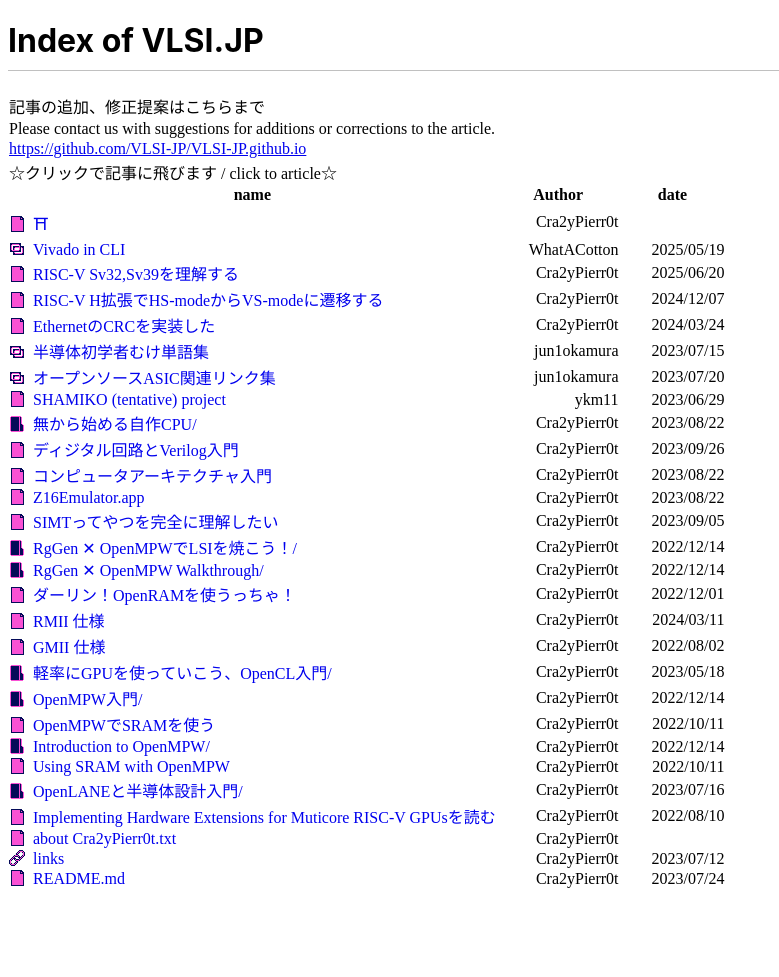
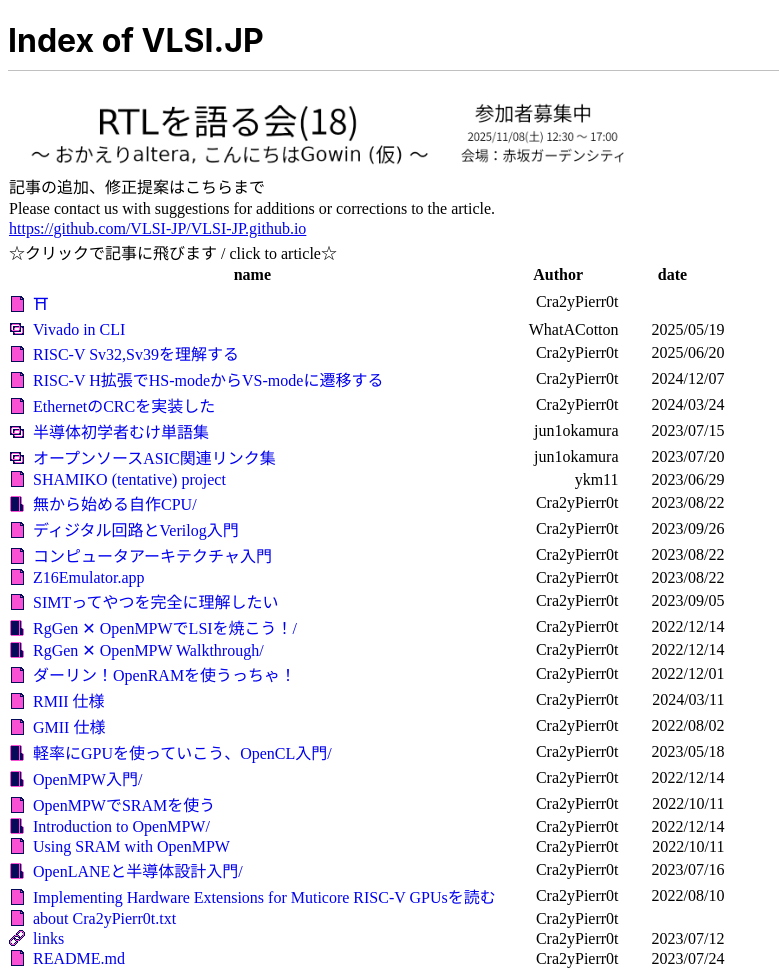
Before and after one commit to VLSI-JP/VLSI-JP.github.io, a Jekyll site: the page built from index.html, in a window 1280 px wide. Shown: the whole page, without its empty margins (0-779 px from the left). Built offline with Jekyll 4.4.1, drawn with Linux system fonts in a browser that asks for light colours; before the commit the page ends 900 px from its top, so only the background shows below that.

Commit message:
add ad to index

```diff
--- a/index.html
+++ b/index.html
@@ -111,6 +111,7 @@
         <h1 class="topname" id="header"> Index of VLSI.JP </h1>
         <table>
           <tbody>
+            <tr><td><img src="https://raw.githubusercontent.com/VLSI-JP/VLSI-JP.github.io/refs/heads/main/images/tenant_img/rtltalk18_yoko.png" width="50%"></td></tr>
             <tr><td>記事の追加、修正提案はこちらまで</td></tr>
             <tr><td>Please contact us with suggestions for additions or corrections to the article.</td></tr>
             <tr><td><a href="https://github.com/VLSI-JP/VLSI-JP.github.io">https://github.com/VLSI-JP/VLSI-JP.github.io</a></td></tr>
```
